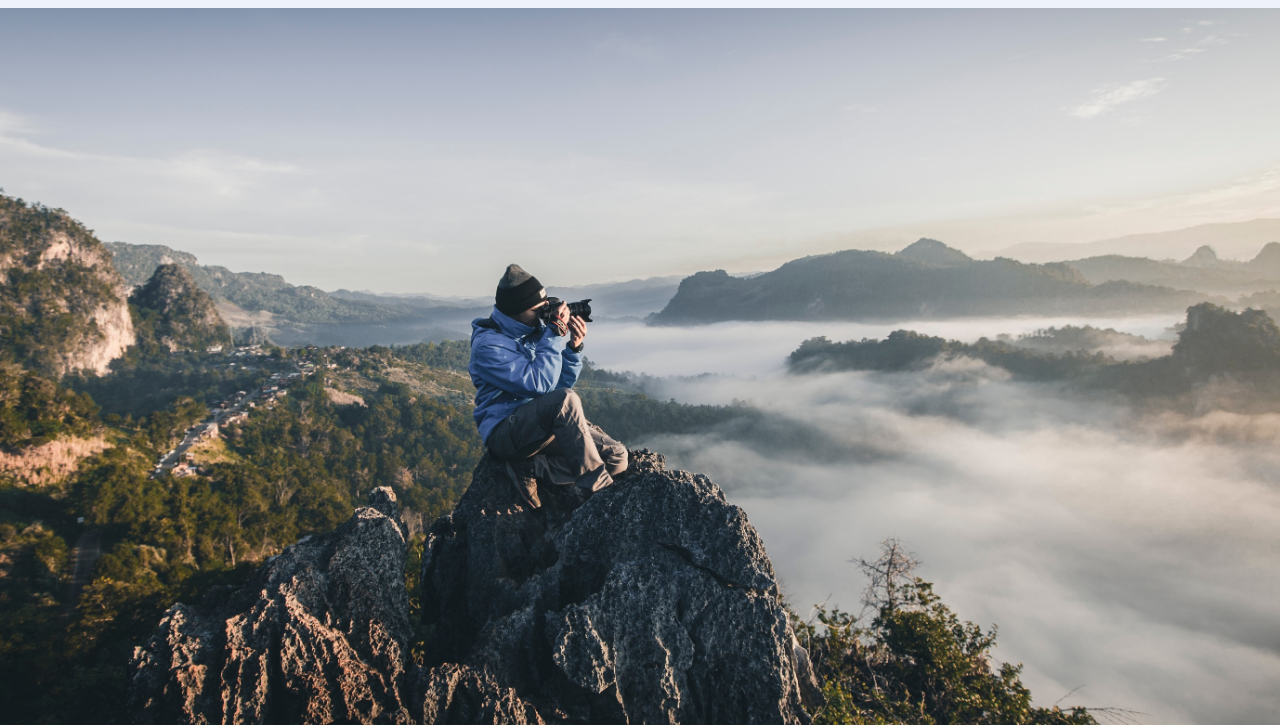
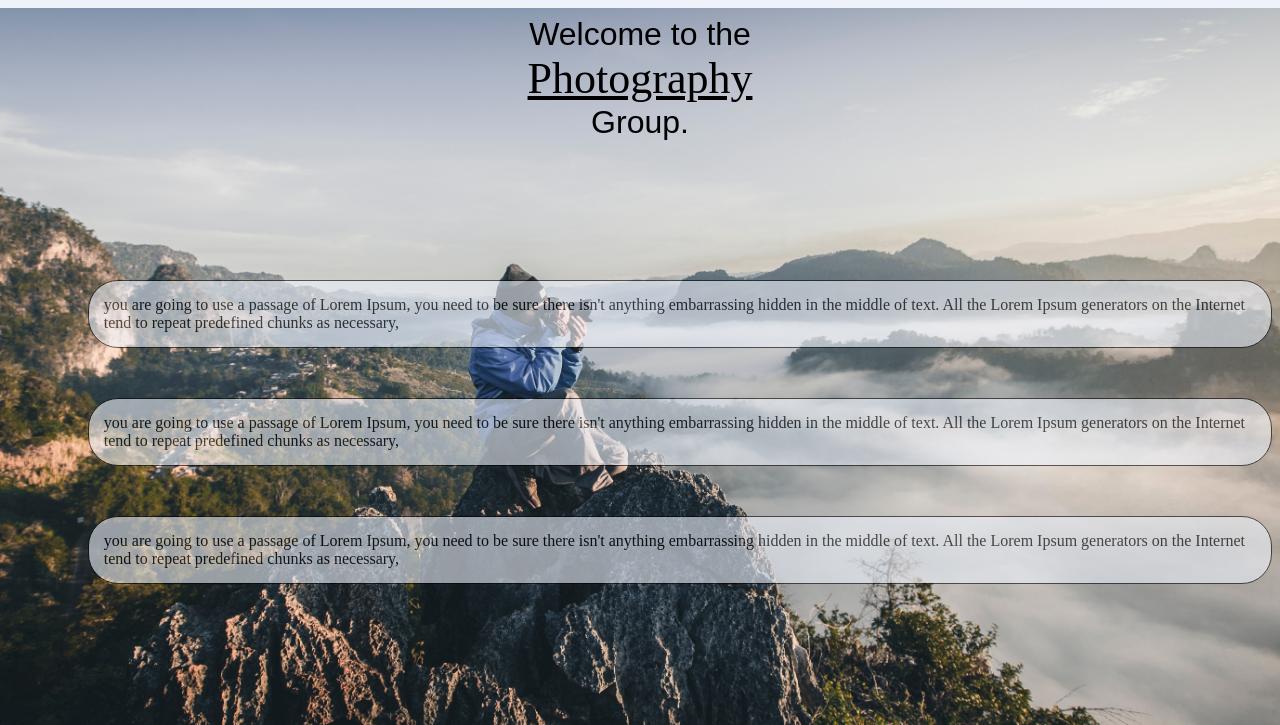
Before and after one commit to davidherring1998/lorem-photography, a plain HTML site: page index.html in a window 1280 px wide. Shown: the part 75-800 px from the top of the page. Drawn offline with Linux system fonts and the light colour scheme; files whose address does not match are found by name; a web font is replaced by a local one.

Commit message:
looking for an api for reviews now :D

```diff
--- a/assets/styles.css
+++ b/assets/styles.css
@@ -138,4 +138,56 @@ body {
   width: 50vw;
   font-size: 20px;
   font-weight: 700;
+  margin-top: 3%;
 }
+/* Welcome introduction */
+.intro-container {
+  margin-top: -3vh;
+}
+.inner-box {
+  /* padding: 10px; */
+  text-align: center;
+  margin: 12px;
+  font-size: 4vh;
+  font-family: "Sofia", sans-serif;
+}
+.inner-box span {
+  font-size: 5.5vh;
+  font-family: "Trirong", serif;
+  padding: 5px;
+  text-decoration: underline;
+}
+/* Review box on welcome page */
+.review-container {
+  display: flex;
+  flex-direction: column;
+  flex-wrap: nowrap;
+  margin-left: 60%;
+  margin-right: 10%;
+  padding: 50px;
+}
+.review {
+  border: 0.5px solid black;
+  background-color: var(--white);
+  opacity: 0.6;
+  border-radius: 30px;
+  margin: 25px;
+  padding: 15px;
+  width: 100%;
+}
+@media screen and (max-width: 1400px) {
+  .review-container {
+    margin-left: 1%;
+    margin-right: 40px;
+    width: 90%;
+    margin-top: 8vh;
+  }
+}
+@media screen and (max-width: 500px) {
+  .review-container {
+    margin-left: 1%;
+    margin-right: 40px;
+    width: 90%;
+    margin-top: -2vh;
+  }
+}
--- a/index.html
+++ b/index.html
@@ -47,7 +47,48 @@
     </div>
 
     <!-- Welcome page -->
-    <section id="welcome-page"></section>
+    <section id="welcome-page">
+      <!-- Header box -->
+      <div class="intro-container">
+        <div class="inner-box">
+          <p>
+            Welcome to the
+            <br />
+            <span>Photography</span>
+            <br />
+            Group.
+          </p>
+        </div>
+      </div>
+      <!-- Reviews on home screen -->
+      <!-- Three reviews to the right over 700px -->
+      <!-- Three reviews under photographer under 700px -->
+      <div class="review-container">
+        <div class="review-one review">
+          <div class="text">
+            you are going to use a passage of Lorem Ipsum, you need to be sure
+            there isn't anything embarrassing hidden in the middle of text. All
+            the Lorem Ipsum generators on the Internet tend to repeat predefined
+            chunks as necessary,
+          </div>
+        </div>
+        <div class="review-two review">
+            <div class="text">
+                you are going to use a passage of Lorem Ipsum, you need to be sure
+                there isn't anything embarrassing hidden in the middle of text. All
+                the Lorem Ipsum generators on the Internet tend to repeat predefined
+                chunks as necessary,
+        </div>
+        </div>
+        <div class="review-three review">
+            <div class="text">
+                you are going to use a passage of Lorem Ipsum, you need to be sure
+                there isn't anything embarrassing hidden in the middle of text. All
+                the Lorem Ipsum generators on the Internet tend to repeat predefined
+                chunks as necessary,
+        </div>
+      </div>
+    </section>
 
     <!-- Services page -->
     <section id="services-page"></section>
```
